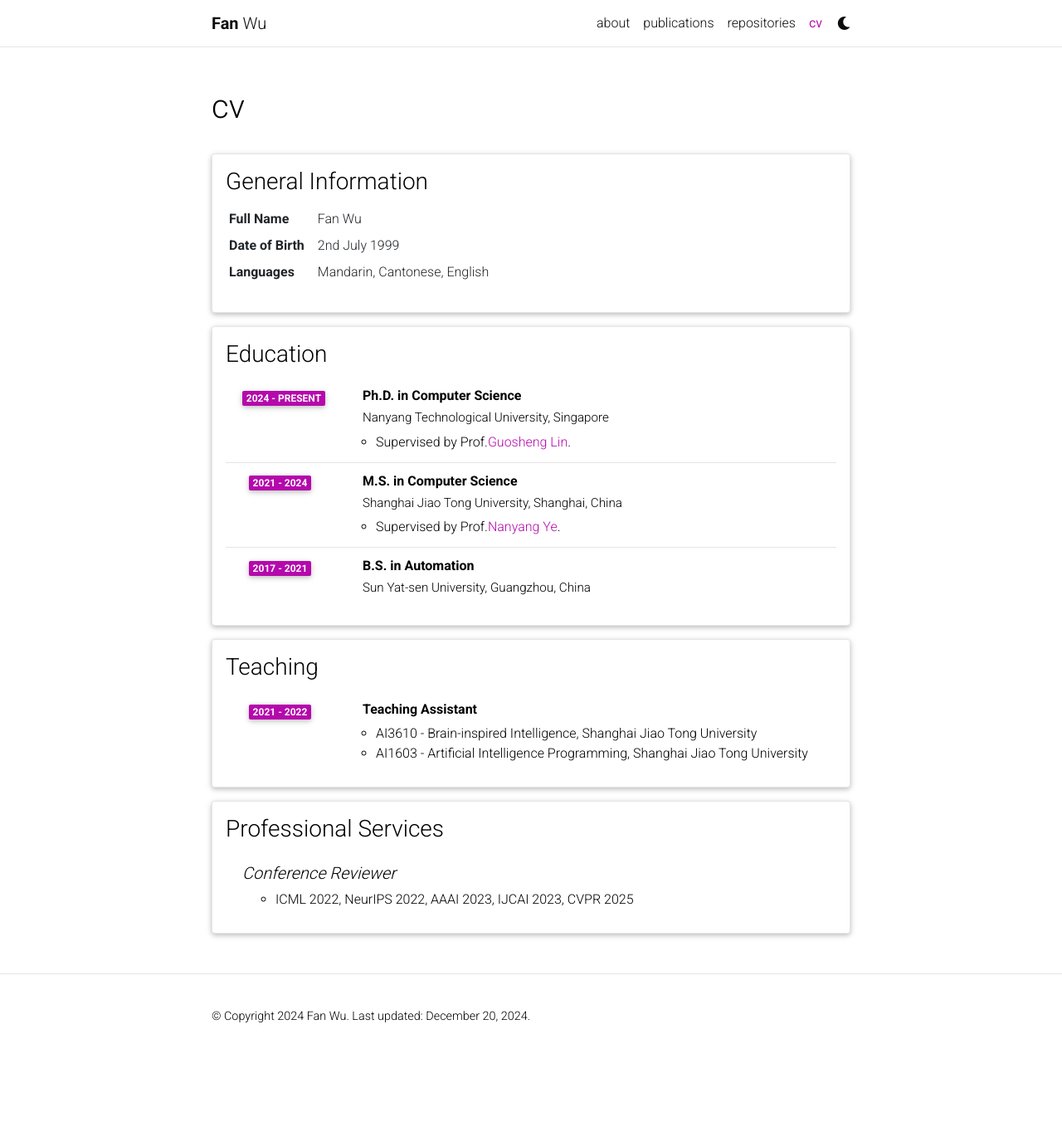
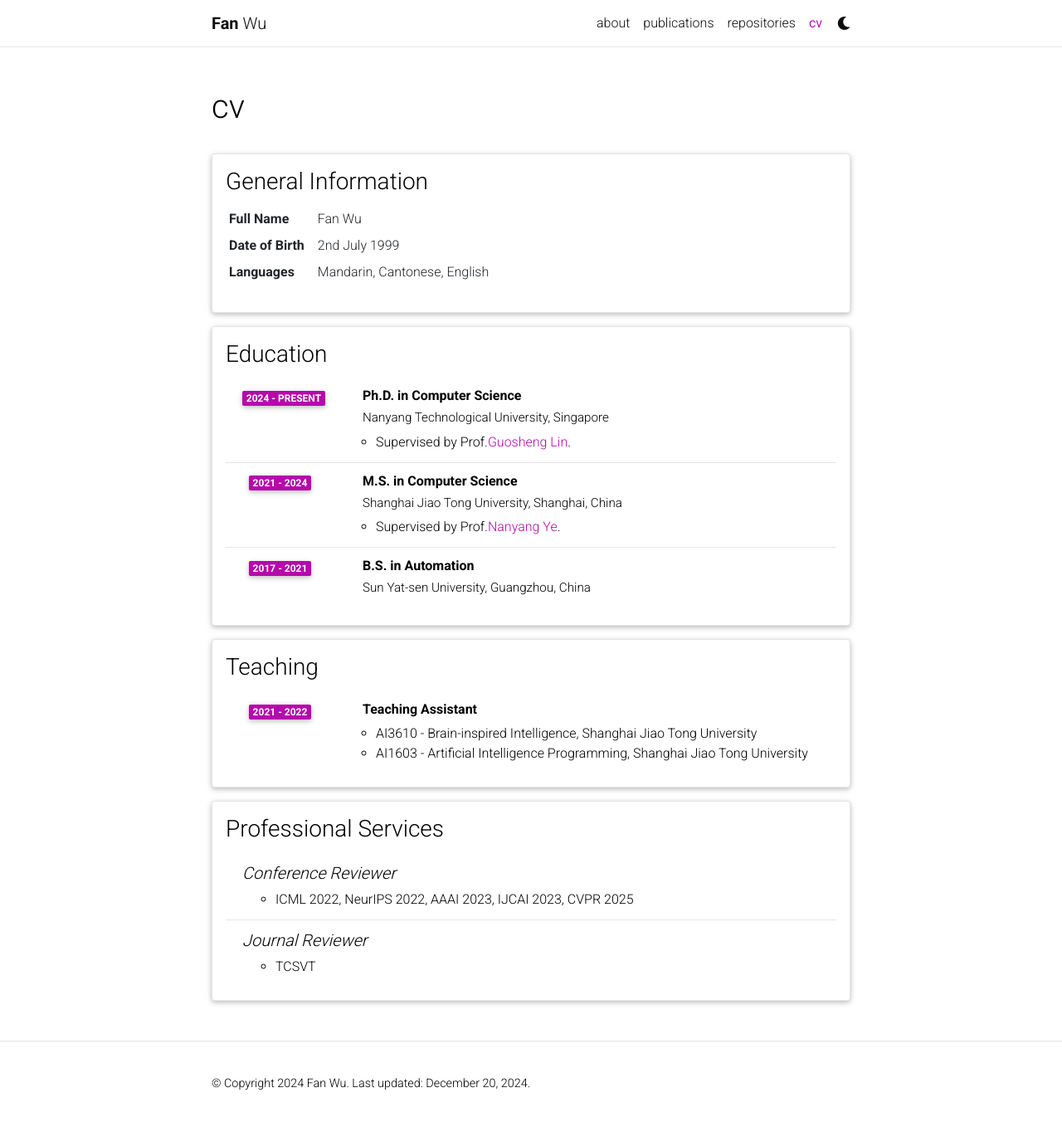
Before and after one commit to wufan-cse/wufan-cse.github.io, a Jekyll site: the page built from _pages/cv.md, in a window 1280 px wide and 1356 px high. Shown: the top 1352 px of the window at 83% size. Built offline with Jekyll 4.4.1, drawn with Linux system fonts in a browser that asks for light colours; comment, search, counter and statistics services are not loaded; a style sheet for code colours, icons or effects is not loaded.

Commit message:
Update cv.yml

```diff
--- a/_data/cv.yml
+++ b/_data/cv.yml
@@ -40,3 +40,6 @@
     - title: Conference Reviewer
       items:
         - ICML 2022, NeurIPS 2022, AAAI 2023, IJCAI 2023, CVPR 2025
+    - title: Journal Reviewer
+      items:
+        - TCSVT
```
